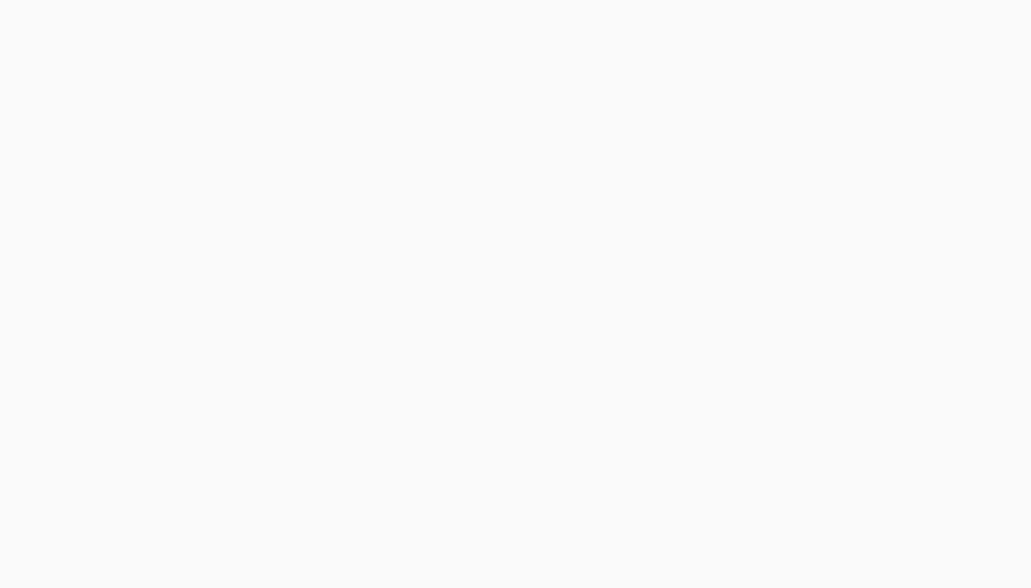
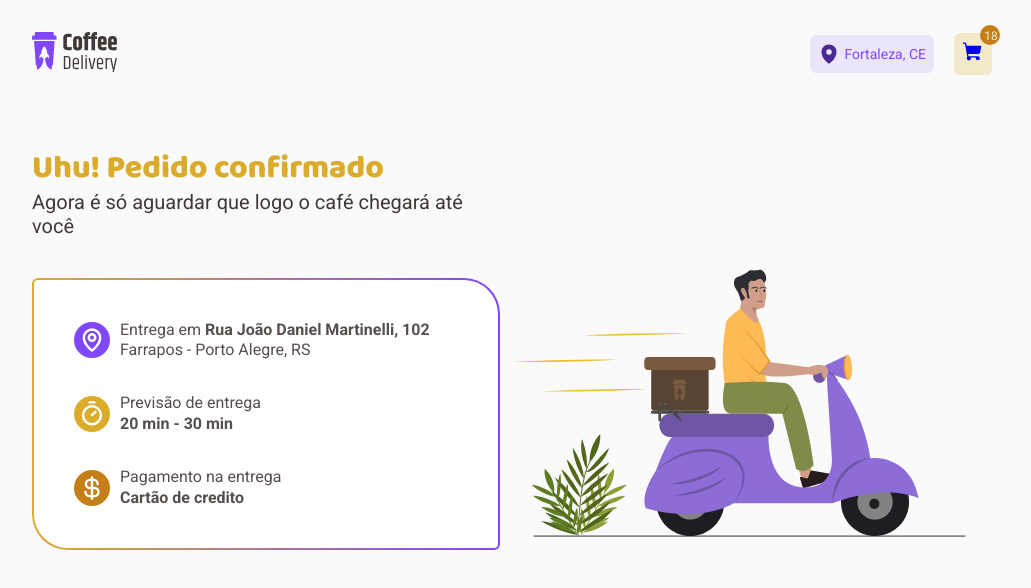
Before and after one commit to endersonlynhares/coffee-delivery, a React (Vite) app: page /success in a window 1280 px wide. Before the commit this address had no page. Shown: the top 588 px of the page, without its empty margins (128-1159 px from the left). Built offline with nearby package versions, Linux system fonts and the light colour scheme.

Commit message:
finishing success page

```diff
--- a/src/pages/Success/index.tsx
+++ b/src/pages/Success/index.tsx
@@ -0,0 +1,32 @@
+import {SuccessContainer, CardSuccess, ItemSuccess} from "./styles"
+import SuccessDelivery from "../../assets/success-delivery.svg"
+import { CurrencyDollar, MapPin, Timer } from "phosphor-react"
+
+export const Success = () =>{
+    return(
+        <SuccessContainer>
+            <div>
+                <h2>Uhu! Pedido confirmado</h2>
+                <p>Agora é só aguardar que logo o café chegará até você</p>
+                <CardSuccess>
+                    <ItemSuccess typeColor="address">
+                        <MapPin size={36} weight="bold" />
+                        <div>
+                            Entrega em <strong>Rua João Daniel Martinelli, 102</strong><br/>
+                            Farrapos - Porto Alegre, RS
+                        </div>
+                    </ItemSuccess>
+                    <ItemSuccess typeColor="timer">
+                        <Timer size={36} weight="bold" />
+                        <div>Previsão de entrega<br/><strong>20 min - 30 min</strong></div>
+                    </ItemSuccess>
+                    <ItemSuccess typeColor="payform">
+                        <CurrencyDollar size={36} weight="bold" />
+                        <div>Pagamento na entrega<br/><strong>Cartão de credito</strong></div>
+                    </ItemSuccess>
+                </CardSuccess>
+            </div>
+            <img src={SuccessDelivery} alt="" />
+        </SuccessContainer>
+    )
+}
--- a/src/pages/Success/styles.ts
+++ b/src/pages/Success/styles.ts
@@ -0,0 +1,84 @@
+import styled from "styled-components";
+
+export const SuccessContainer = styled.div`
+  width: 100%;
+  padding: 40px 160px 40px 160px;
+  justify-content: space-around;
+  display: flex;
+
+  h2 {
+    font-family: "Baloo 2";
+    font-style: normal;
+    font-weight: 800;
+    font-size: 32px;
+    line-height: 130%;
+    color: ${(props) => props.theme.colors["primary-500"]};
+  }
+
+  p {
+    font-size: 20px;
+    color: ${(props) => props.theme.colors["base-subtitle"]};
+  }
+
+  img{
+    align-self: flex-end;
+  }
+
+  @media (max-width: 820px) {
+    padding: 60px;
+    img {
+      display: none;
+    }
+  }
+`;
+
+export const CardSuccess = styled.div`
+  max-width: 526px;
+  display: flex;
+  flex-direction: column;
+
+  gap: 32px;
+  margin-top: 40px;
+
+  background: linear-gradient(white, white) padding-box,
+    linear-gradient(to right, #dbac2c, #8047f8) border-box;
+  border-radius: 6px 36px;
+  border: 2px solid transparent;
+
+  padding: 40px;
+`;
+
+const ITEM_COLOR = {
+  address: "secondary-500",
+  timer: "primary-500",
+  payform: "primary-900",
+} as const;
+
+interface ItemColorProps {
+  typeColor: keyof typeof ITEM_COLOR;
+}
+
+export const ItemSuccess = styled.div<ItemColorProps>`
+  display: flex;
+  align-items: center;
+  gap: 10px;
+
+  @media(max-width: 820px){
+    text-align: center;
+    flex-direction: column;
+  }
+
+  div {
+    font-size: 16px;
+    line-height: 130%;
+    color: ${(props) => props.theme.colors["base-text"]};
+  }
+
+  svg {
+    color: ${(props) => props.theme.colors.white};
+    background: ${(props) => props.theme.colors[ITEM_COLOR[props.typeColor]]};
+
+    border-radius: 50%;
+    padding: 0.5rem;
+  }
+`;
--- a/src/routers.tsx
+++ b/src/routers.tsx
@@ -3,6 +3,7 @@ import { Routes, Route } from "react-router-dom";
 import { Home } from "./pages/Home";
 import { DefaultLayout } from "./pages/layouts/DefaultLayout";
 import { Checkout } from "./pages/Checkout";
+import { Success } from "./pages/Success";
 
 
 export const Router = () => {
@@ -11,6 +12,7 @@ export const Router = () => {
             <Route path="/" element={<DefaultLayout />}>
                 <Route path="/" element={<Home />} />
                 <Route path="/checkout" element={<Checkout />} />
+                <Route path="/success" element={<Success />} />
             </Route>
         </Routes>
     )
```
Also changed, not shown: src/assets/success-delivery.png (added), src/assets/success-delivery.svg (added).
